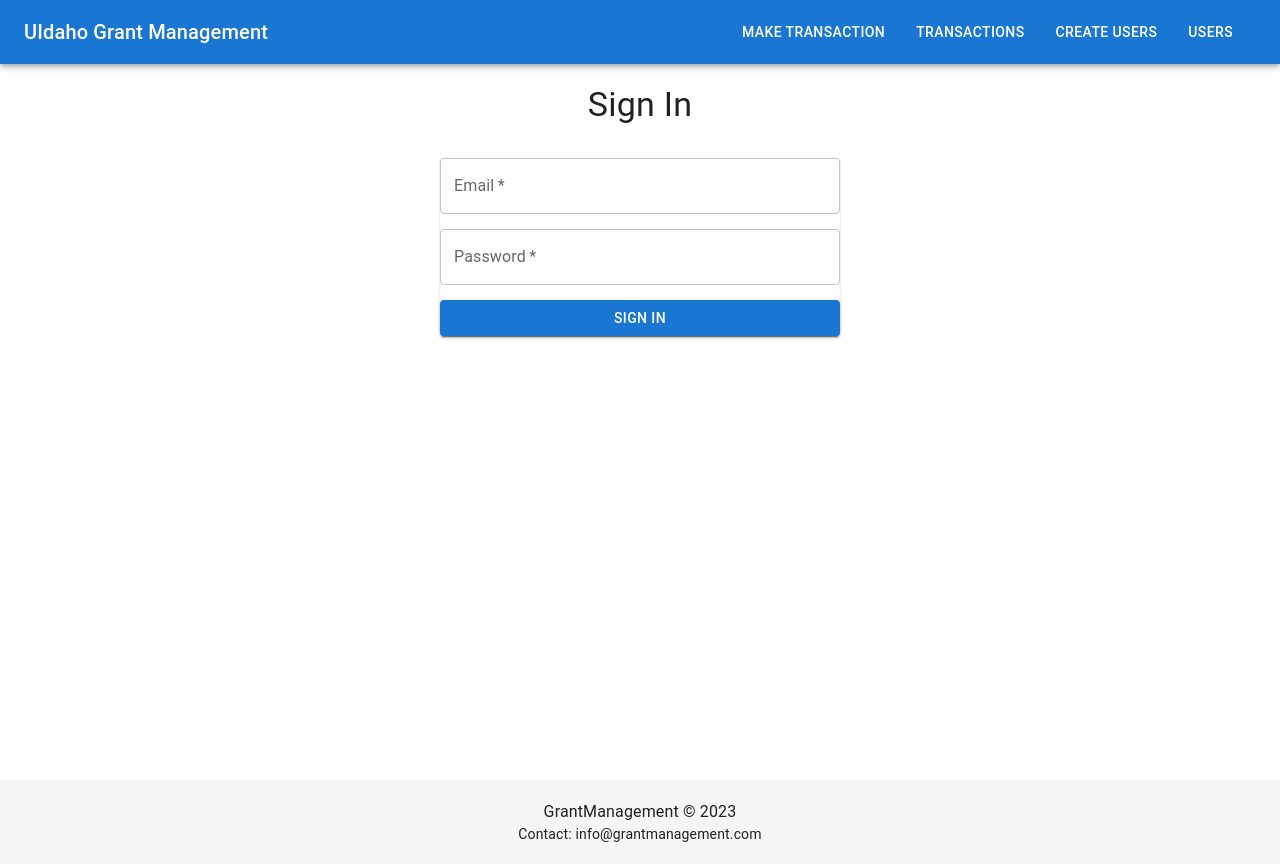
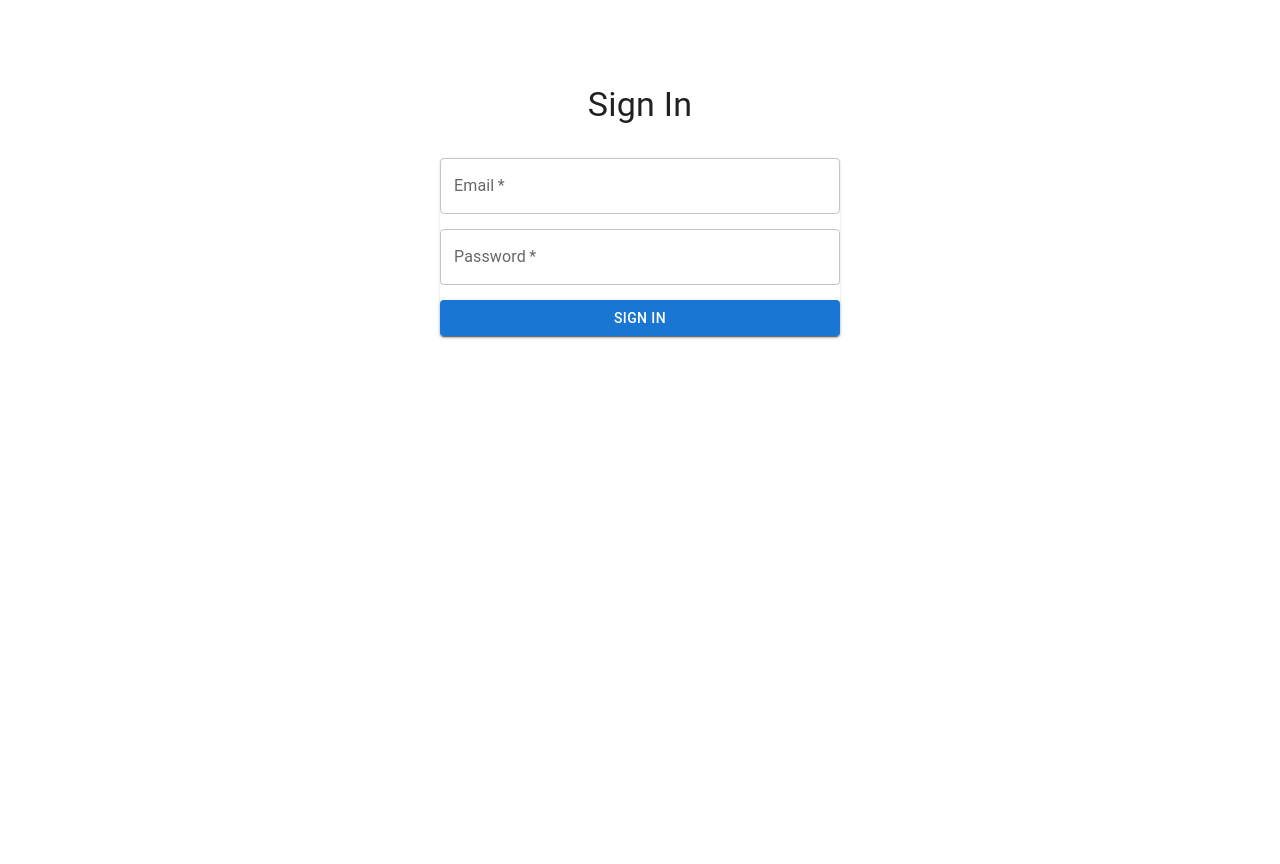
Before and after one commit to JosephPBaruch/grantManager, a React (Vite) app in the folder client/: page /sign-in in a window 1280 px wide. Built offline with nearby package versions, Linux system fonts and the light colour scheme.

Commit message:
Sign in user

```diff
--- a/client/src/App.tsx
+++ b/client/src/App.tsx
@@ -1,4 +1,4 @@
-import { BrowserRouter as Router, Route, Routes, Link } from 'react-router-dom';
+import { BrowserRouter as Router, Route, Routes, Link, useLocation } from 'react-router-dom';
 import Transactions from './Components/MakeTransactions';
 import ViewTransactions from './Components/ListTransaction';
 import ListUsers from './Components/ListUsers';
@@ -60,6 +60,18 @@ function App() {
   return (
     <Router>
       <CssBaseline />
+      <LocationBasedComponents classes={classes} />
+    </Router>
+  );
+}
+
+function LocationBasedComponents({ classes }) {
+  const location = useLocation();
+  const hideHeaderFooter = ['/sign-in', '/sign-up', '/create-budget', '/budgets'].includes(location.pathname);
+
+  return (
+    <>
+      {!hideHeaderFooter && (
         <AppBar position="fixed" className={classes.appBar}>
           <Toolbar>
             <Typography variant="h6" className={classes.title}>
@@ -79,6 +91,7 @@ function App() {
             </Button>
           </Toolbar>
         </AppBar>
+      )}
       <div className={classes.root}>
         <div className={classes.content}>
           <Routes>
@@ -93,14 +106,16 @@ function App() {
             <Route path="/budgets" element={<ProtectedRoute element={<Budgets />} />} />
           </Routes>
         </div>
+        {!hideHeaderFooter && (
           <footer className={classes.footer}>
             <Container maxWidth="sm">
               <Typography variant="body1">GrantManagement © 2023</Typography>
               <Typography variant="body2">Contact: info@grantmanagement.com</Typography>
             </Container>
           </footer>
+        )}
       </div>
-    </Router>
+    </>
   );
 }
 
```
Lines whose indentation alone changed are shown as unchanged.
